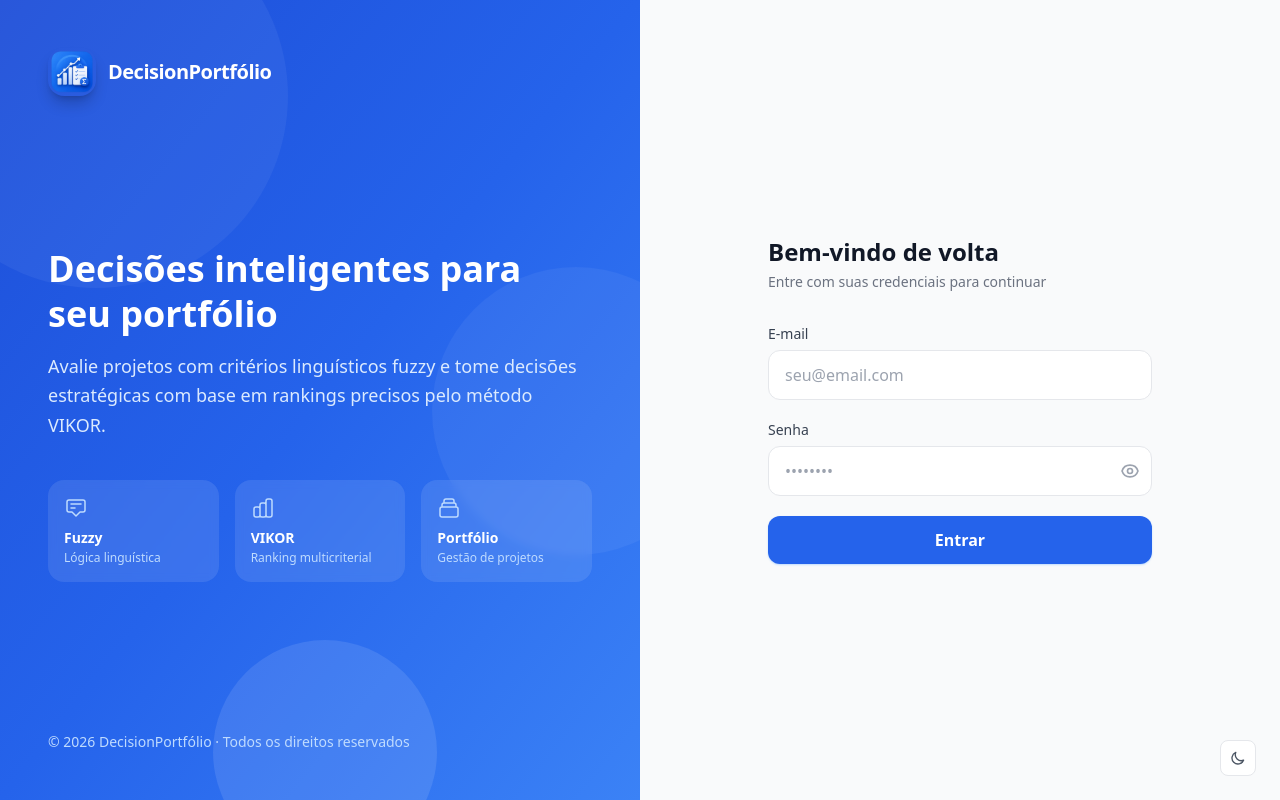
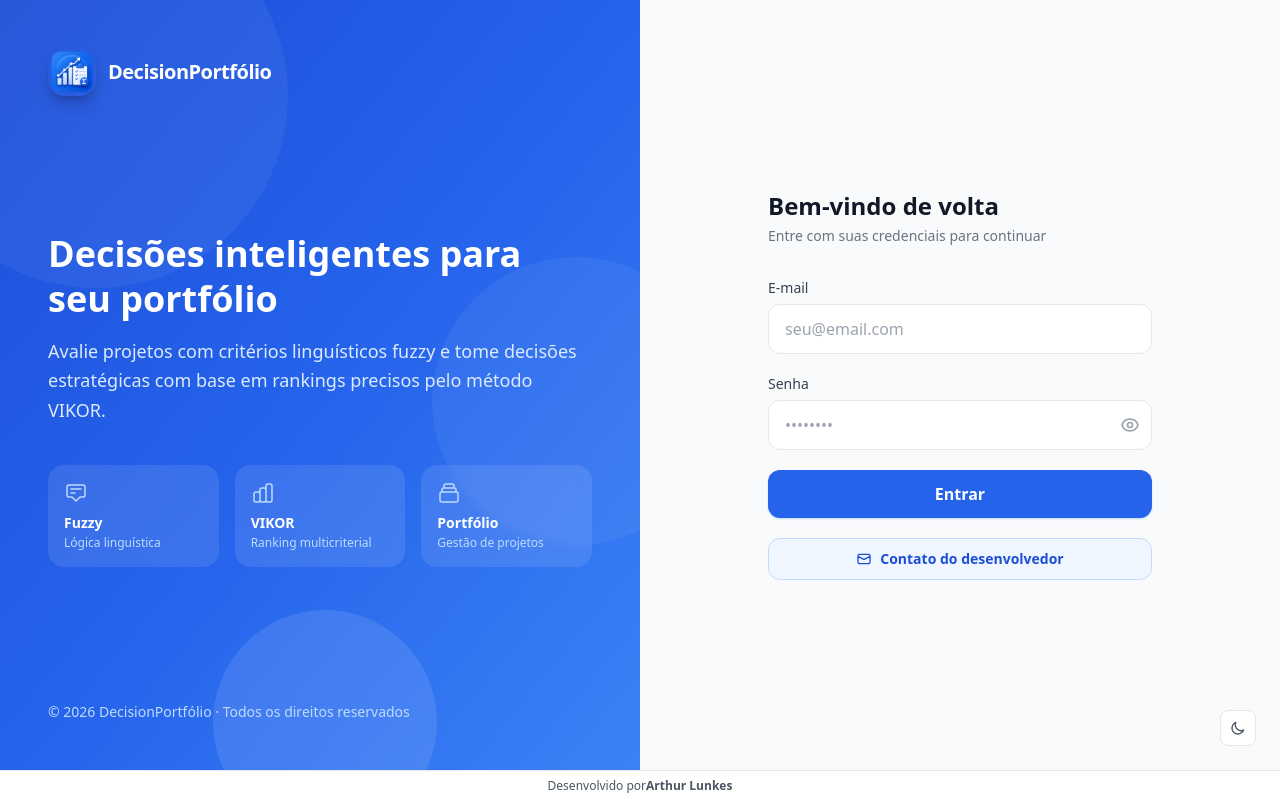
Before and after one commit to arthurlunkes/portfolio-decision-system, a Vue app in the folder apps/frontend/: page /login in a window 1280 px wide. Built offline with nearby package versions, Linux system fonts and the light colour scheme; no server answers.

Commit message:
Add card de informação do desenvolvedor.

```diff
--- a/apps/frontend/src/App.vue
+++ b/apps/frontend/src/App.vue
@@ -1,6 +1,14 @@
 <template>
-  <div id="app">
-    <router-view />
+  <div id="app" class="app-shell">
+    <main class="app-content">
+      <router-view />
+    </main>
+
+    <footer
+      class="app-footer border-t border-gray-200 bg-white/90 backdrop-blur px-4 text-center text-xs text-gray-600 dark:border-slate-800 dark:bg-slate-950/90 dark:text-slate-300"
+    >
+      Desenvolvido por <strong>Arthur Lunkes</strong>
+    </footer>
   </div>
 </template>
 
@@ -12,7 +20,24 @@ initTheme();
 </script>
 
 <style>
-#app {
-  min-height: 100vh;
+.app-shell {
+  height: 100vh;
+  display: flex;
+  flex-direction: column;
+  overflow: hidden;
+}
+
+.app-content {
+  flex: 1;
+  min-height: 0;
+  overflow-y: auto;
+}
+
+.app-footer {
+  flex-shrink: 0;
+  height: 30px;
+  display: flex;
+  align-items: center;
+  justify-content: center;
 }
 </style>
--- a/apps/frontend/src/pages/Login.vue
+++ b/apps/frontend/src/pages/Login.vue
@@ -1,5 +1,5 @@
 <template>
-  <div class="min-h-screen flex">
+  <div class="h-full flex">
     <!-- Painel esquerdo — branding -->
     <div
       class="hidden lg:flex lg:w-1/2 bg-gradient-to-br from-primary-700 via-primary-600 to-primary-500 relative overflow-hidden flex-col justify-between p-12"
@@ -191,6 +191,70 @@
           >
             Entrar
           </AppButton>
+
+          <button
+            type="button"
+            class="w-full inline-flex items-center justify-center gap-2 rounded-xl border border-primary-200 bg-primary-50 px-4 py-2.5 text-sm font-semibold text-primary-700 hover:bg-primary-100 transition-colors duration-150 dark:border-primary-800 dark:bg-primary-900/30 dark:text-primary-200 dark:hover:bg-primary-900/50"
+            @click="showContact = !showContact"
+          >
+            <svg
+              class="w-4 h-4"
+              fill="none"
+              stroke="currentColor"
+              viewBox="0 0 24 24"
+            >
+              <path
+                stroke-linecap="round"
+                stroke-linejoin="round"
+                stroke-width="2"
+                d="M3 8l7.89 4.26a2 2 0 002.22 0L21 8M5 19h14a2 2 0 002-2V7a2 2 0 00-2-2H5a2 2 0 00-2 2v10a2 2 0 002 2z"
+              />
+            </svg>
+            {{ showContact ? "Ocultar contato" : "Contato do desenvolvedor" }}
+          </button>
+
+          <div
+            v-if="showContact"
+            class="rounded-2xl border border-gray-200 bg-white p-4 space-y-2.5 text-sm dark:border-slate-800 dark:bg-slate-900"
+          >
+            <p class="text-gray-700 font-semibold dark:text-slate-200">
+              Arthur Lunkes
+            </p>
+
+            <a
+              href="https://github.com/arthurlunkes"
+              target="_blank"
+              rel="noopener noreferrer"
+              class="block text-primary-700 hover:text-primary-800 dark:text-primary-300 dark:hover:text-primary-200"
+            >
+              GitHub: @arthurlunkes
+            </a>
+
+            <a
+              href="https://instagram.com/arthur_lunkes"
+              target="_blank"
+              rel="noopener noreferrer"
+              class="block text-primary-700 hover:text-primary-800 dark:text-primary-300 dark:hover:text-primary-200"
+            >
+              Instagram: @arthur_lunkes
+            </a>
+
+            <a
+              href="https://wa.me/5546991100092"
+              target="_blank"
+              rel="noopener noreferrer"
+              class="block text-primary-700 hover:text-primary-800 dark:text-primary-300 dark:hover:text-primary-200"
+            >
+              WhatsApp: +55 46 99110-0092
+            </a>
+
+            <a
+              href="mailto:arthur.lunkes2017@gmail.com"
+              class="block text-primary-700 hover:text-primary-800 dark:text-primary-300 dark:hover:text-primary-200"
+            >
+              E-mail (Gravatar): arthur.lunkes2017@gmail.com
+            </a>
+          </div>
         </form>
       </div>
 
@@ -254,6 +318,7 @@ const password = ref("");
 const loading = ref(false);
 const error = ref("");
 const showPassword = ref(false);
+const showContact = ref(false);
 const inactivityWarning = ref(route.query.reason === "inactivity");
 
 const features = [
```
